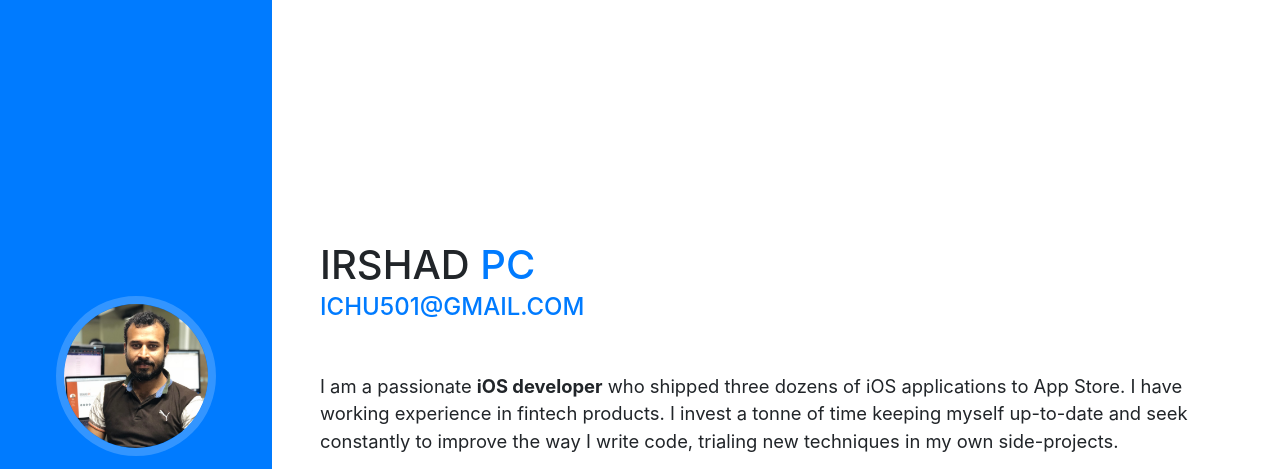
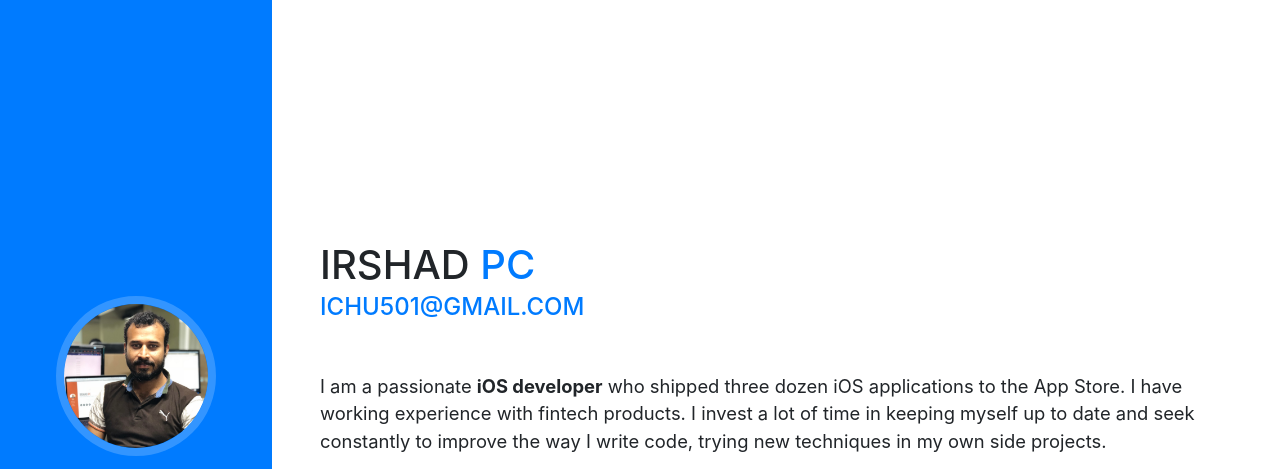
Before and after one commit to irshadpc/irshadpc.github.io, a website with bundled scripts: page index.html in a window 1280 px wide. Shown: the top 469 px of the page. Built offline with nearby package versions, Linux system fonts and the light colour scheme; a web font is replaced by a local one.

Commit message:
Update index.html

```diff
--- a/index.html
+++ b/index.html
@@ -54,7 +54,7 @@
           <div class="subheading mb-5">
             <a href="mailto:name@email.com">ichu501@gmail.com</a>
           </div>
-          <p class="lead mb-5">I am a passionate <b>iOS developer</b> who shipped three dozens of iOS applications to App Store. I have working experience in fintech products. I invest a tonne of time keeping myself up-to-date and seek constantly to improve the way I write code, trialing new techniques in my own side-projects. </p>
+          <p class="lead mb-5">I am a passionate <b>iOS developer</b> who shipped three dozen iOS applications to the App Store. I have working experience with fintech products. I invest a lot of time in keeping myself up to date and seek constantly to improve the way I write code, trying new techniques in my own side projects.  </p>
           <div class="social-icons">
             <a href="https://www.linkedin.com/in/irshad-pc-1aaa3814">
               <i class="fab fa-linkedin-in"></i>
```
